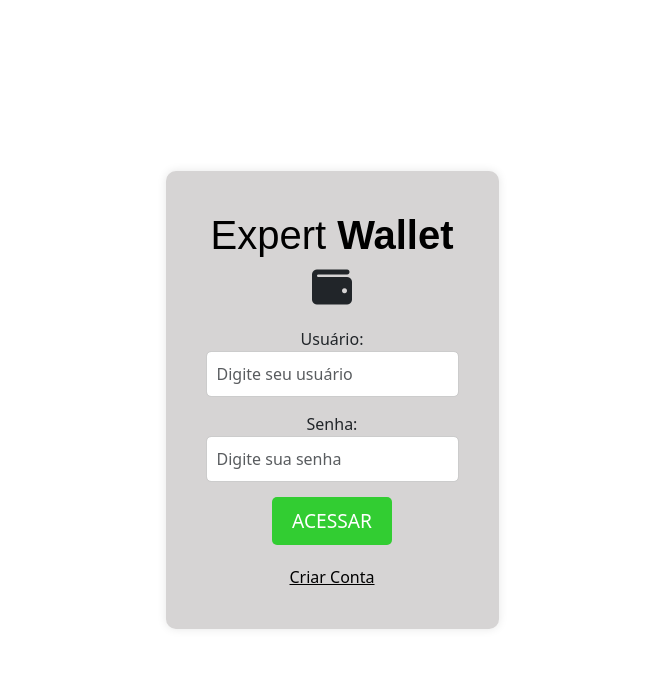
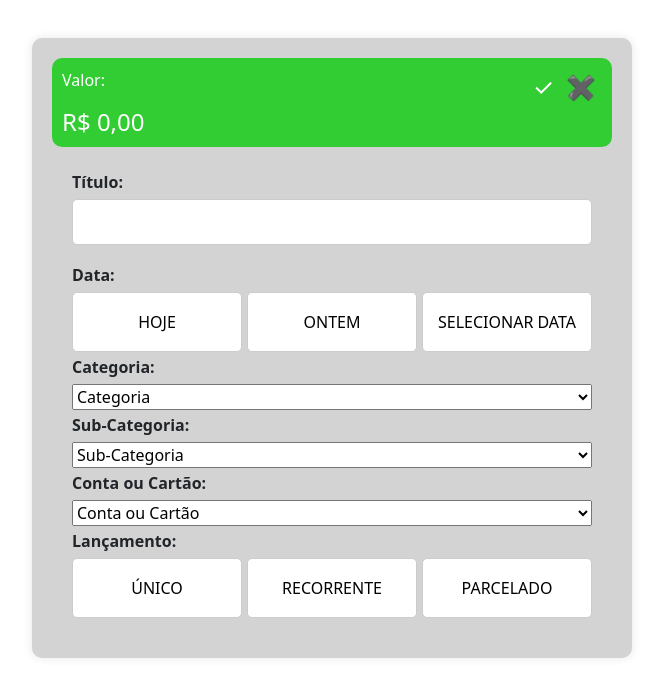
Before and after one commit to Igorkaiqq/mywallet, an Angular app in the folder Front/: page /cad-receita in a window 1280 px wide. Shown: the top 696 px of the page, without its empty margins (308-971 px from the left). Built offline with nearby package versions, Linux system fonts and the light colour scheme.

Commit message:
Atualizacao telas

```diff
--- a/Front/src/app/app.component.ts
+++ b/Front/src/app/app.component.ts
@@ -1,13 +1,11 @@
 import { Component } from '@angular/core';
 import { RouterOutlet } from '@angular/router';
-import { LoginComponent } from './login/login.component';
 
 @Component({
   selector: 'app-root',
   standalone: true,
   templateUrl: './app.component.html',
-  styleUrl: './app.component.css',
-  imports: [LoginComponent, RouterOutlet],
+  imports: [RouterOutlet],
 })
 export class AppComponent {
   title = 'Integrador';
--- a/Front/src/app/app.config.ts
+++ b/Front/src/app/app.config.ts
@@ -3,7 +3,7 @@ import { provideRouter } from "@angular/router";
 import { routes } from "./app.routes";
 
 export const appConfig: ApplicationConfig = {
-    providers: [
-        provideRouter(routes),
-    ],
+  providers: [
+    provideRouter(routes),
+  ],
 };
--- /dev/null
+++ b/Front/src/app/cad-receita/cad-receita.component.css
@@ -0,0 +1,69 @@
+.cad-receita-container {
+    background-color: #d3d3d3;
+    border-radius: 10px;
+    padding: 20px;
+    width: 600px;
+    margin: auto;
+    box-shadow: 0 0 10px rgba(0, 0, 0, 0.1);
+    margin-top: 3%;
+  }
+
+  .header {
+    display: flex;
+    justify-content: space-between;
+    background-color: limegreen;
+    padding: 10px;
+    border-radius: 10px 10px 10px 10px;
+    color: white;
+  }
+
+  .value-section h2 {
+    margin: 0;
+    font-size: 1.5em;
+  }
+
+  .header-buttons button {
+    background: none;
+    border: none;
+    font-size: 1.5em;
+    color: white;
+    cursor: pointer;
+  }
+
+  form {
+    display: flex;
+    flex-direction: column;
+    padding: 20px;
+  }
+
+  label {
+    margin: 3px 0 5px;
+    font-weight: bold;
+  }
+
+  input {
+    padding: 10px;
+    border-radius: 5px;
+    border: 1px solid #ccc;
+    margin-bottom: 15px;
+  }
+
+  .date-buttons button, .launch-type-buttons button {
+    background-color: #ffffff;
+    border: 1px solid #ccc;
+    padding: 15px;
+    margin: 0px;
+    border-radius: 5px;
+    cursor: pointer;
+    width: 170px;
+    height: 60px;
+  }
+
+  .date-buttons, .launch-type-buttons {
+    display: flex;
+    justify-content: space-between;
+  }
+
+  .date-buttons button:hover, .launch-type-buttons button:hover {
+    background-color: rgb(150, 255, 150);
+  }
--- /dev/null
+++ b/Front/src/app/cad-receita/cad-receita.component.html
@@ -0,0 +1,46 @@
+<div class="cad-receita-container">
+  <div class="header">
+    <div class="value-section">
+      <p>Valor:</p>
+      <h2>R$ 0,00</h2>
+    </div>
+    <div class="header-buttons">
+      <button class="check-btn">&#10003;</button>
+      <button class="close-btn">&#10006;</button>
+    </div>
+  </div>
+
+  <form>
+    <label for="titulo">Título:</label>
+    <input type="text" id="titulo" name="titulo">
+
+    <label>Data:</label>
+    <div class="date-buttons">
+      <button type="button">HOJE</button>
+      <button type="button">ONTEM</button>
+      <button type="button">SELECIONAR DATA</button>
+    </div>
+
+    <label for="categoria">Categoria:</label>
+    <select id="categoria" name="categoria">
+      <option value="1">Categoria</option>
+    </select>
+
+    <label for="sub-categoria">Sub-Categoria:</label>
+    <select id="sub-categoria" name="sub-categoria">
+      <option value="1">Sub-Categoria</option>
+    </select>
+
+    <label for="conta-cartao">Conta ou Cartão:</label>
+    <select id="conta-cartao" name="conta-cartao">
+      <option value="1">Conta ou Cartão</option>
+    </select>
+
+    <label>Lançamento:</label>
+    <div class="launch-type-buttons">
+      <button type="button">ÚNICO</button>
+      <button type="button">RECORRENTE</button>
+      <button type="button">PARCELADO</button>
+    </div>
+  </form>
+</div>
--- a/Front/src/app/metas/metas.component.css
+++ b/Front/src/app/metas/metas.component.css
@@ -5,6 +5,8 @@
     background-color: #d3d3d3;
     padding: 10px;
   }
+
+
 
   .logo, .user-info {
     display: flex;
--- a/Front/src/app/wallet-app/wallet-app.component.css
+++ b/Front/src/app/wallet-app/wallet-app.component.css
@@ -2,6 +2,7 @@ body {
   margin: 0;
   padding: 0 20px;
   box-sizing: border-box;
+  background-color: #f0f0f0;
 }
 
 .header {
@@ -14,8 +15,17 @@ body {
   padding: 10px 20px;
   background-color: #bdbdbd;
   border-radius: 0 0 5px 5px;
-  box-shadow: 0 2px 5px rgba(0,0,0,0.1);
+  box-shadow: 0 2px 5px rgba(0, 0, 0, 0.1);
   z-index: 1000;
+}
+
+
+.wallet-box {
+  text-align: center;
+  background-color: #d6d4d4;
+  padding: 40px;
+  border-radius: 10px;
+  box-shadow: 0px 0px 10px rgba(0, 0, 0, 0.1);
 }
 
 
@@ -31,9 +41,10 @@ body {
 .button-criar {
   background-color: #B200FF;
   color: #fff;
-  padding: 10px;
+  padding: 10px 20px;
   border: none;
   border-radius: 5px;
+  font-size: 1.2em;
   cursor: pointer;
 }
 
@@ -56,6 +67,7 @@ body {
   gap: 20px;
 }
 
+
 .main {
   display: flex;
   flex-direction: column;
@@ -73,16 +85,27 @@ body {
   flex: 1;
   min-width: 150px;
   padding: 20px;
-  background-color: #f0f0f0;
+  background-color: #d1d0d0;
   border-radius: 5px;
   text-align: center;
 }
 
-.card.saldo { background-color: #6c8cf7; color: #fff; }
-.card.receitas { background-color: #78e08f; color: #fff; }
-.card.despesas { background-color: #f76c6c; color: #fff; }
+.card.saldo {
+  background-color: #6c8cf7;
+  color: #fff;
+}
 
-.overlay {
+.card.receitas {
+  background-color: #78e08f;
+  color: #fff;
+}
+
+.card.despesas {
+  background-color: #f76c6c;
+  color: #fff;
+}
+
+/* .overlay {
   display: none;
   position: fixed;
   top: 0;
@@ -114,14 +137,19 @@ body {
   padding: 20px;
   border-radius: 10px;
   cursor: pointer;
-}
+} */
 
-.receita {
+/* .receita {
   color: green;
   border: 2px solid green;
+  padding: 10px 20px;
+  border: none;
+  border-radius: 5px;
+  font-size: 1.2em;
+  cursor: pointer;
 }
 
 .despesa {
   color: red;
   border: 2px solid red;
-}
+} */
--- a/Front/src/app/wallet-app/wallet-app.component.html
+++ b/Front/src/app/wallet-app/wallet-app.component.html
@@ -1,49 +1,52 @@
 <!DOCTYPE html>
 <html lang="pt-BR">
+
 <head>
     <meta charset="UTF-8">
     <meta name="viewport" content="width=device-width, initial-scale=1.0">
 </head>
+
 <body>
+
     <div class="header">
         <h1>Expert Wallet</h1>
         <div class="buttons">
-            <button class="button-criar">Criar Movimentação</button>
+            <button class="button-criar" (click)="goToCadReceita()">Criar Movimentação</button>
             <button class="button-visualizar">Visualizar Movimentações</button>
-          </div>
+        </div>
     </div>
     <div class="container">
         <div class="main">
             <div class="card-row">
                 <div class="card saldo">
                     <h2>Saldo</h2>
-                    <p>R$xx.xxx.xxx,xx</p>
+                    <p>R$</p>
                 </div>
                 <div class="card receitas">
                     <h2>Receitas</h2>
-                    <p>R$xx.xxx.xxx,xx</p>
+                    <p>R$</p>
                 </div>
                 <div class="card despesas">
                     <h2>Despesas</h2>
-                    <p>R$xx.xxx.xxx,xx</p>
+                    <p>R$</p>
                 </div>
             </div>
             <div class="card-row">
                 <div class="card">
                     <h3>Moradia</h3>
-                    <p>R$xx.xxx.xxx,xx</p>
+                    <p>R$</p>
                 </div>
                 <div class="card">
                     <h3>Cartão</h3>
-                    <p>R$xx.xxx.xxx,xx</p>
+                    <p>R$</p>
                 </div>
                 <div class="card">
                     <h3>Transporte</h3>
-                    <p>R$xx.xxx.xxx,xx</p>
+                    <p>R$</p>
                 </div>
                 <div class="card">
                     <h3>Lazer</h3>
-                    <p>R$xx.xxx.xxx,xx</p>
+                    <p>R$</p>
                 </div>
             </div>
             <div class="card-row">
@@ -73,4 +76,5 @@
         }
     </script> -->
 </body>
+
 </html>
--- a/Front/src/app/wallet-app/wallet-app.component.ts
+++ b/Front/src/app/wallet-app/wallet-app.component.ts
@@ -1,5 +1,6 @@
 import { Component, OnInit } from '@angular/core';
 import { FormBuilder, FormControl, FormGroup, ReactiveFormsModule, Validators } from '@angular/forms';
+import { Router } from '@angular/router';
 
 @Component({
   selector: 'app-wallet',
@@ -50,4 +51,10 @@ export class WalletAppComponent implements OnInit {
   onCancel() {
     this.walletAppForm.reset();
   }
+
+  constructor(private router: Router) {} //
+
+  goToCadReceita() {
+    this.router.navigate(['/cad-receita']); //
+  }
 }
```
Also changed, not shown: Front/src/app/app.routes.ts (+5 -2 lines), Front/src/app/cad-receita/cad-receita.component.ts (added, +11 -0 lines), 1 other file (tests, documents, lock files or other folders).
